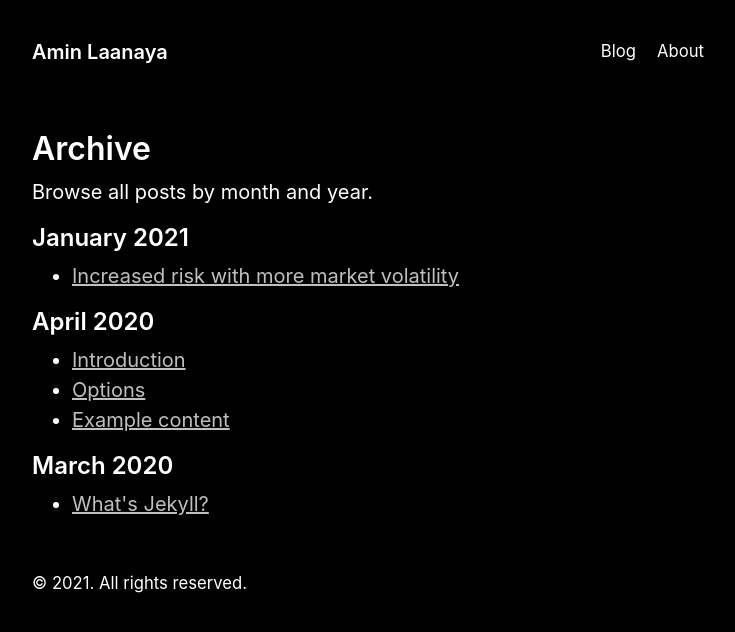
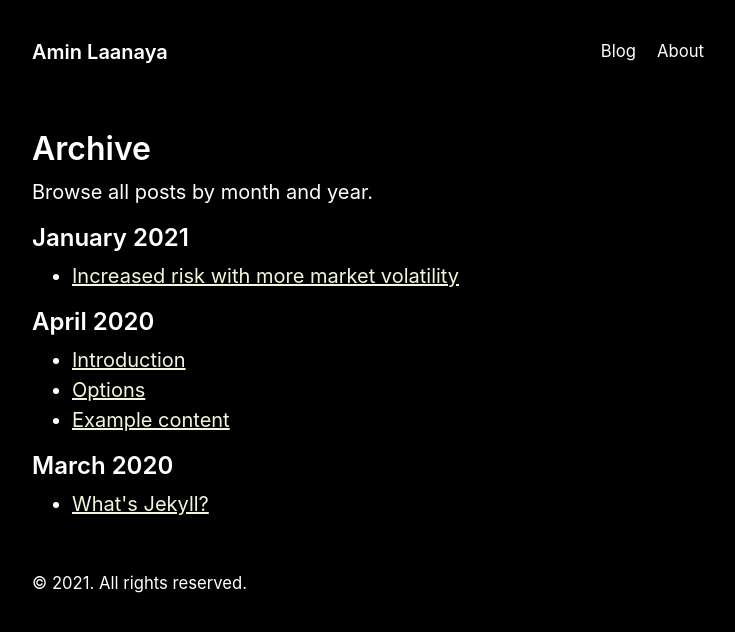
Before and after one commit to Bobcycle/Blog, a Jekyll site: the page built from archive.md, in a window 1280 px wide. Shown: the top 632 px of the page, without its empty margins (272-1007 px from the left). Built offline with Jekyll 4.4.1, drawn with Linux system fonts in a browser that asks for light colours.

Commit message:
Update _base.scss

```diff
--- a/_sass/_base.scss
+++ b/_sass/_base.scss
@@ -19,7 +19,7 @@ body {
 
 // No `:visited` state is required by default (browsers will use `a`)
 a {
-  color: var(--link-color);
+  color: beige;
 
   // `:focus` is linked to `:hover` for basic accessibility
   &:hover,
```
